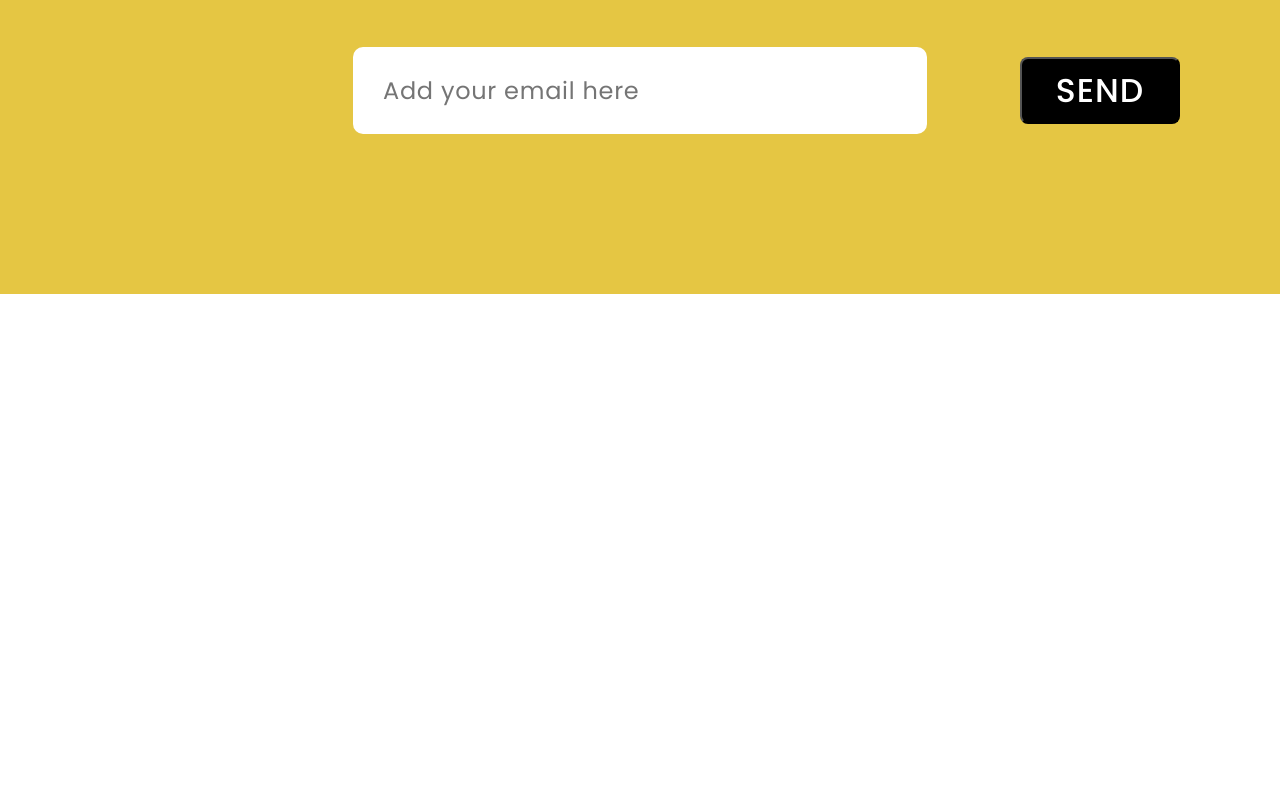
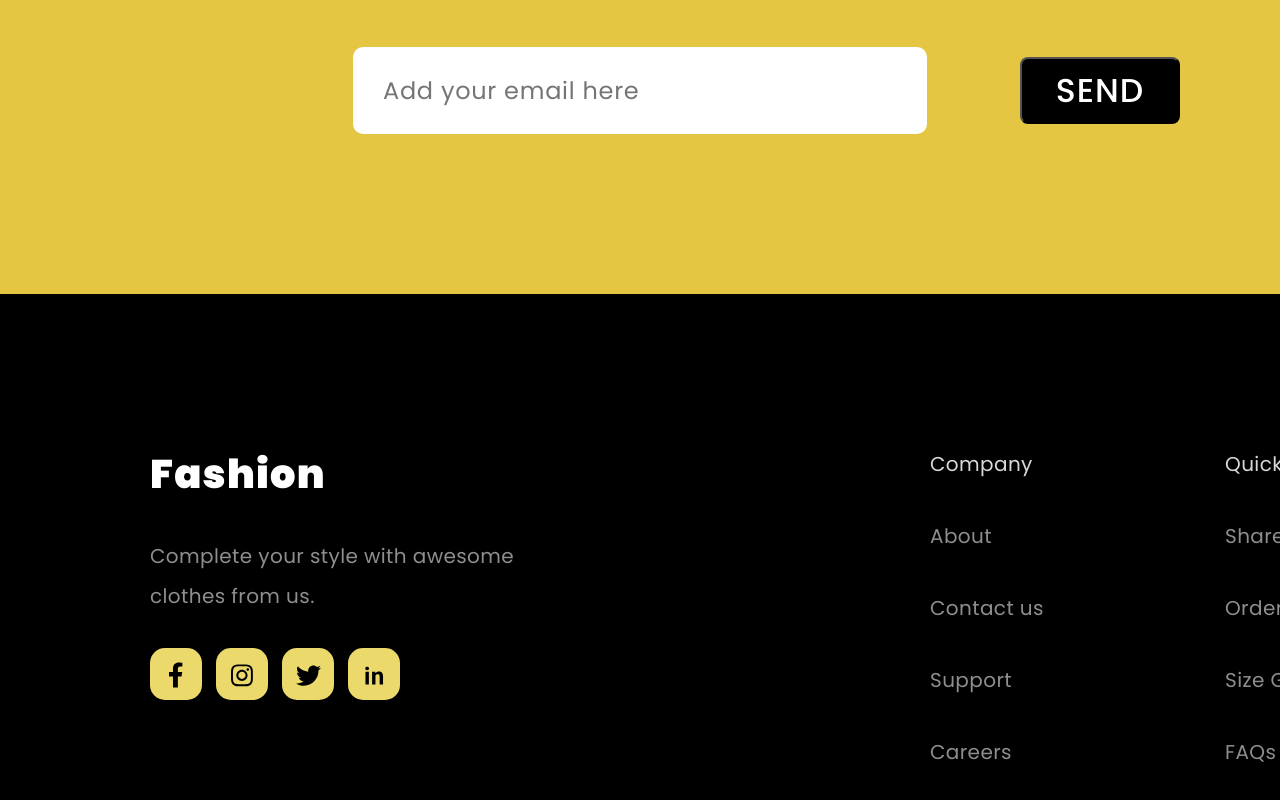
Before and after one commit to Dzhaman-Nazarii/shop-landing, a React (Create React App) app: page / in a window 1280 px wide. Shown: the part 5852-6652 px from the top of the page. Before the commit the page ends 6146 px from the top, so only its background shows below. Built offline with nearby package versions, Linux system fonts and the light colour scheme.

Commit message:
add footer

```diff
--- a/src/components/app/App.tsx
+++ b/src/components/app/App.tsx
@@ -8,6 +8,7 @@ import { Payday } from "../payday/Payday";
 import { Favourite } from "../favourite/Favourite";
 import { Store } from "../store/Store";
 import { Mailing } from "../mailing/Mailing";
+import { Footer } from "../footer/Footer";
 
 export const App: FC = () => {
 	return (
@@ -28,6 +29,7 @@ export const App: FC = () => {
 			/>
 			<Store />
 			<Mailing />
+			<Footer />
 		</section>
 	);
 };
--- /dev/null
+++ b/src/components/footer/Footer.module.css
@@ -0,0 +1,74 @@
+.footer_container {
+	display: flex;
+	background: #000;
+	padding: 125px;
+	padding: 150px;
+}
+
+.footer_social {
+	display: flex;
+	flex-direction: column;
+	gap: 32px;
+	width: 400px;
+}
+
+.footer_social__title {
+	color: #fff;
+	font-size: 40px;
+	font-weight: 900;
+	letter-spacing: 1.2px;
+}
+
+.footer_social_description {
+	width: 415px;
+	color: #8e8e8e;
+	font-size: 20px;
+	font-weight: 400;
+	line-height: 40px;
+	letter-spacing: 0.4px;
+}
+
+.footer_social_list {
+	display: flex;
+	gap: 14px;
+}
+
+.footer_social_item {
+	width: 52px;
+	height: 52px;
+	background-color: #ebd96b;
+	border-radius: 15px;
+	display: flex;
+	align-items: center;
+	justify-content: center;
+}
+
+.footer_info {
+	display: inline-flex;
+	align-items: flex-start;
+	gap: 20px;
+	padding-left: 380px;
+}
+
+.footer_info__list {
+	display: flex;
+	flex-direction: column;
+	gap: 32px;
+}
+
+.footer_info__title {
+	color: #D9D9D9;
+	font-size: 20px;
+	font-weight: 400;
+	line-height: 40px;
+	letter-spacing: 0.4px;
+}
+
+.footer_info__item {
+	width: 275px;
+	color: #8E8E8E;
+	font-size: 20px;
+	font-weight: 400;
+	line-height: 40px;
+	letter-spacing: 0.4px;
+}
--- /dev/null
+++ b/src/components/footer/Footer.tsx
@@ -0,0 +1,84 @@
+import { FC } from "react";
+import css from "./Footer.module.css";
+import facebookSvg from "../..//icons/facebook.svg";
+import instagramSvg from "../../icons/instagram.svg";
+import twitterSvg from "../../icons/twitter.svg";
+import linkedlnSvg from "../../icons/linkedln.svg";
+
+export const Footer: FC = () => {
+	return (
+		<footer>
+			<div className={css.footer_container}>
+				<div className={css.footer_social}>
+					<h2 className={css.footer_social__title}>Fashion</h2>
+					<p className={css.footer_social_description}>
+						Complete your style with awesome clothes from us.
+					</p>
+					<ul className={css.footer_social_list}>
+						<li className={css.footer_social_item}>
+							<a
+								target="_black"
+								href="https://www.facebook.com/?locale=uk_UA">
+								<img
+									src={facebookSvg}
+									alt="facebook"
+								/>
+							</a>
+						</li>
+						<li className={css.footer_social_item}>
+							<a
+								target="_black"
+								href="https://www.instagram.com/">
+								<img
+									src={instagramSvg}
+									alt="instagram"
+								/>
+							</a>
+						</li>
+						<li className={css.footer_social_item}>
+							<a
+								target="_black"
+								href="https://twitter.com/?lang=uk">
+								<img
+									src={twitterSvg}
+									alt="twitter"
+								/>
+							</a>
+						</li>
+						<li className={css.footer_social_item}>
+							<a
+								target="_black"
+								href="https://ua.linkedin.com/">
+								<img
+									src={linkedlnSvg}
+									alt="linkedln"
+								/>
+							</a>
+						</li>
+					</ul>
+				</div>
+				<div className={css.footer_info}>
+					<ul className={css.footer_info__list}>
+						<li className={css.footer_info__title}>Company</li>
+						<li className={css.footer_info__item}>About</li>
+						<li className={css.footer_info__item}>Contact us</li>
+						<li className={css.footer_info__item}>Support</li>
+						<li className={css.footer_info__item}>Careers</li>
+					</ul>
+					<ul className={css.footer_info__list}>
+						<li className={css.footer_info__title}>Quick Link</li>
+						<li className={css.footer_info__item}>Share Location</li>
+						<li className={css.footer_info__item}>Orders Tracking</li>
+						<li className={css.footer_info__item}>Size Guide</li>
+						<li className={css.footer_info__item}>FAQs</li>
+					</ul>
+					<ul className={css.footer_info__list}>
+						<li className={css.footer_info__title}>Legal</li>
+						<li className={css.footer_info__item}>Terms & conditions</li>
+						<li className={css.footer_info__item}>Privacy Policy</li>
+					</ul>
+				</div>
+			</div>
+		</footer>
+	);
+};
```
